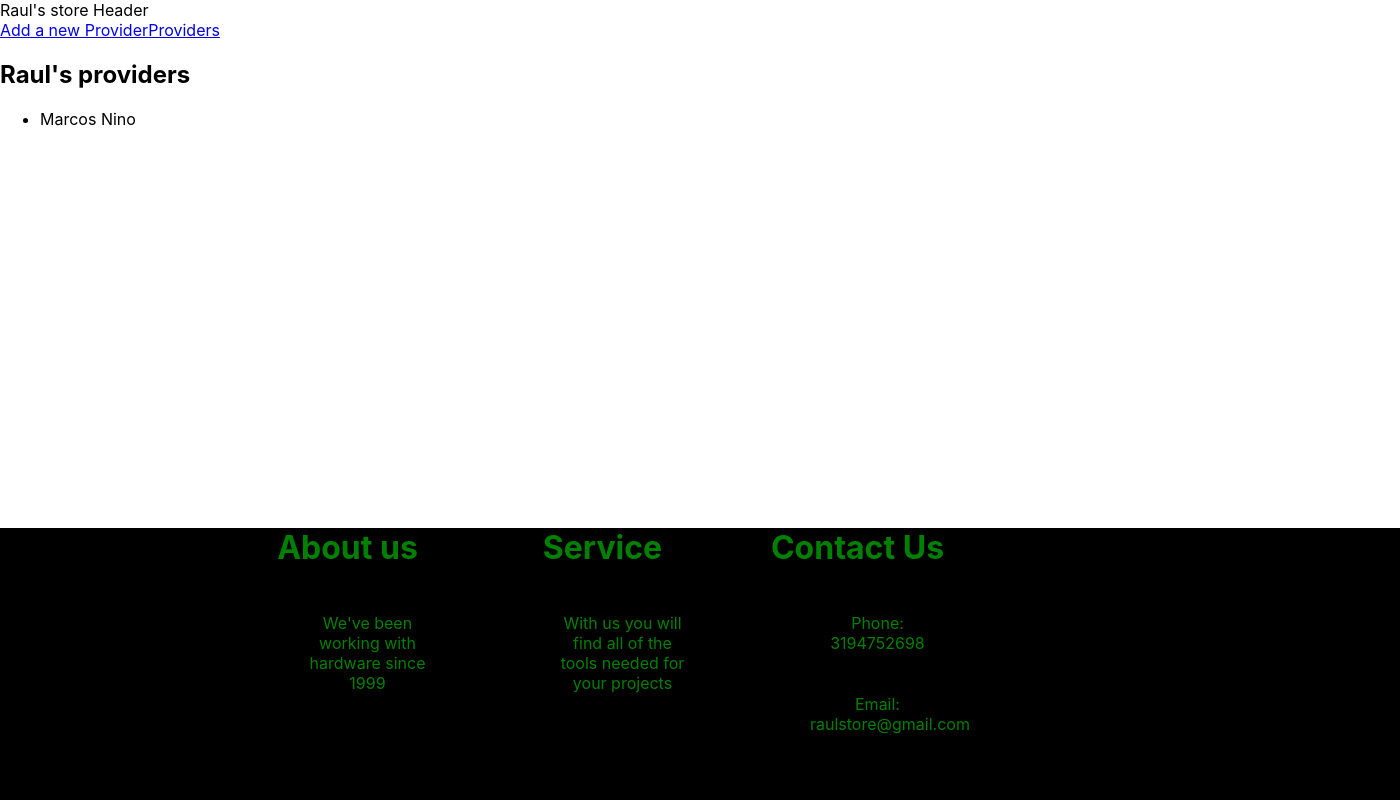
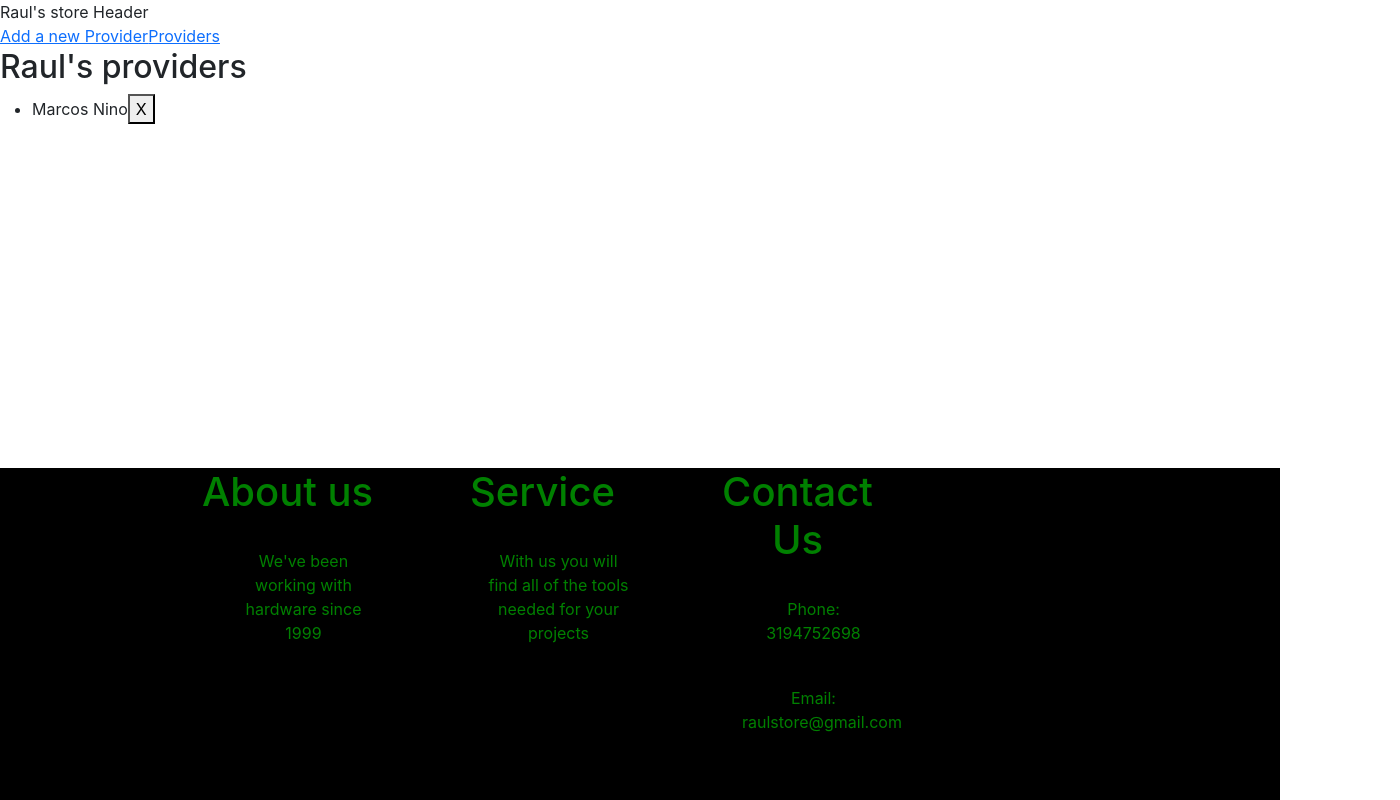
Before and after one commit to shermaes/front-store, a React (Vite) app: page /providers in a window 1280 px wide. Shown: the whole page, 1400 px wide, since content can reach past the window. Built offline with nearby package versions, Linux system fonts and the light colour scheme; no server answers.

Commit message:
added a delete provider function, works in the database!

```diff
--- a/index.html
+++ b/index.html
@@ -3,6 +3,7 @@
   <head>
     <meta charset="UTF-8" />
     <link rel="icon" type="image/svg+xml" href="/src/favicon.svg" />
+    <link href="https://cdn.jsdelivr.net/npm/bootstrap@5.0.2/dist/css/bootstrap.min.css" rel="stylesheet" integrity="sha384-EVSTQN3/azprG1Anm3QDgpJLIm9Nao0Yz1ztcQTwFspd3yD65VohhpuuCOmLASjC" crossorigin="anonymous">
     <meta name="viewport" content="width=device-width, initial-scale=1.0" />
     <title>Vite App</title>
   </head>
--- a/package.json
+++ b/package.json
@@ -18,6 +18,7 @@
   },
   "devDependencies": {
     "@types/react": "^18.0.0",
+    "@types/react-burger-menu": "^2.8.3",
     "@types/react-dom": "^18.0.0",
     "@types/styled-components": "^5.1.25",
     "@vitejs/plugin-react": "^1.3.0",
--- a/src/App.tsx
+++ b/src/App.tsx
@@ -2,9 +2,8 @@ import { useState } from 'react'
 import { BrowserRouter } from 'react-router-dom'
 import './App.css'
 import Footer from './components/Footer'
-import ProviderForm from './components/ProviderForm'
-import ProviderList from './components/ProviderList'
 import PrivateRoutes from './routes/PrivateRoutes'
+
 
 function App() {
   const [count, setCount] = useState(0)
--- /dev/null
+++ b/src/actions/DeleteProvider.ts
@@ -0,0 +1,21 @@
+import * as React from 'react';
+//here I handle the DELETE method
+
+//I need to create a header containing the content type
+//because I will need it when deleting teh provider
+const header = {
+    accept:'application/json',
+    'content-type':'application/json'
+}
+
+//Here's where I enter the route to work with my data base
+const deletingProvider = async (id: string)=> {
+    const response  = await fetch(`http://localhost:8081/api/delete/provider/${id}`, {
+        method: 'DELETE'
+
+    })
+    return {providerGone: response.ok, id: id }
+
+}
+//exporting this action
+export default deletingProvider
--- a/src/components/FooterStyles.tsx
+++ b/src/components/FooterStyles.tsx
@@ -18,7 +18,7 @@ export const Container = styled.div`
     justify-content: center;
     max-width: 1000px;
     margin: 0 auto;
-    /* background: red; */
+
 `
 
 export const Column = styled.div`
--- a/src/components/ProviderList.tsx
+++ b/src/components/ProviderList.tsx
@@ -1,7 +1,8 @@
 import React, { useEffect } from 'react'
 import { useDispatch, useSelector } from 'react-redux'
+import deletingProvider from '../actions/DeleteProvider'
 import getProvider from '../actions/GetProvider'
-import { gettingProvider, providerType } from '../state/slice/ProviderSlice'
+import { deleteProvider, gettingProvider, providerType } from '../state/slice/ProviderSlice'
 import store from '../state/Store'
 
 const ProviderList = () => {
@@ -18,15 +19,29 @@ getProvider().then(
 )
 },[])
 
+//creating arrow function to handle the deletion of the provider with the id as a parameter
+const providerBeingDeleted =async (id:string) => {
+    //deletingProvider comes from DeleteProvider.ts which is my action
+    const response = await deletingProvider (id)
+    if(response.providerGone){
+        // deleteProvider comes from my ProviderSlice thats where I handle my state
+        dispatch(deleteProvider(id))
+    }
+}
+
   return (
     <div>
         <h2>Raul's providers</h2>
         <ul>
             {providerSavedInStore.map((provider:providerType)=>
-            <li key={provider.id}>{provider.name}</li>)}
+            <li key={provider.id}>{provider.name}
+            <button onClick={()=>{providerBeingDeleted(`${provider.id}`)}}>X</button>
+            </li>)}
         </ul>
         </div>
   )
 }
+{}
+
 
 export default ProviderList
--- a/src/state/slice/ProviderSlice.ts
+++ b/src/state/slice/ProviderSlice.ts
@@ -27,15 +27,15 @@ const providerSlice = createSlice({
             return action.payload
         },
         deleteProvider(state, action){
-            state.push(action.payload)
-        },
-        updateProvider(state, action){
-            state.push(action.payload)
+            //here I create a new state and filter the id deleted, the id I erased is the action payload
+        let newState = state.filter((provider) => provider.id != action.payload)
+        // I return this to update the store
+      return newState
         }
 
     }
 })
 
-export const {createProvider, gettingProvider, deleteProvider, updateProvider} = providerSlice.actions
+export const {createProvider, gettingProvider, deleteProvider} = providerSlice.actions
 export default providerSlice.reducer
 export type {providerType}
```
Also changed, not shown: 1 other file (tests, documents, lock files or other folders).
